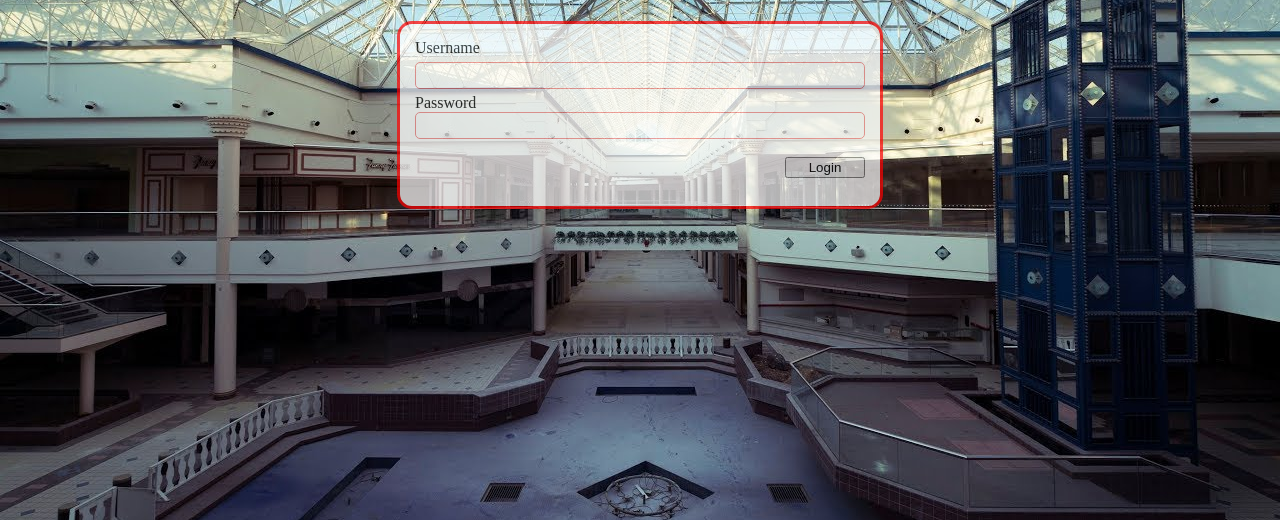
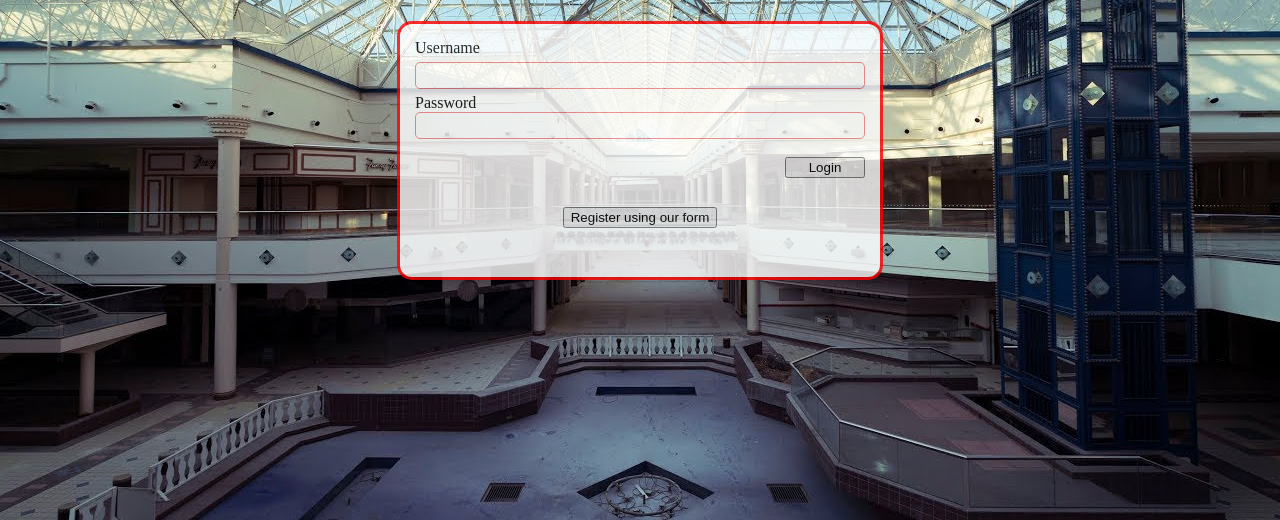
Before and after one commit to cperault/hashtagzombies, a PHP site: page / in a window 1280 px wide. Shown: the part 164-684 px from the top of the page. Run offline with PHP 8.4, Linux system fonts and the light colour scheme; some libraries are stand-ins or nearby versions.

Commit message:
Added missing registration button (after accidentally deleting) and made divs on login less transparent.

```diff
--- a/Views/login.php
+++ b/Views/login.php
@@ -34,6 +34,15 @@
             <br>
             <button type="submit">Login</button>
         </form>
+        <br />
+        <div class="zombies_div_login_alternatives">
+            <p class="zombies_div_login_facebook">
+                <form action="index.php" method="POST">
+                    <input type="submit" value="Register using our form">
+                    <input type="hidden" name="action" value="register">
+                </form>
+            </p>
+        </div>
         <br>
         <?php if (isset($validation_result) && !empty($validation_result)) {
             if (count($validation_result) > 1) {
--- a/styling.css
+++ b/styling.css
@@ -24,7 +24,7 @@
   border: solid red 3px;
   border-radius: 15px;
   background-color: white;
-  opacity: 0.7;
+  opacity: 0.8;
 }
 
 .zombies_body_gameplay_container {
```
